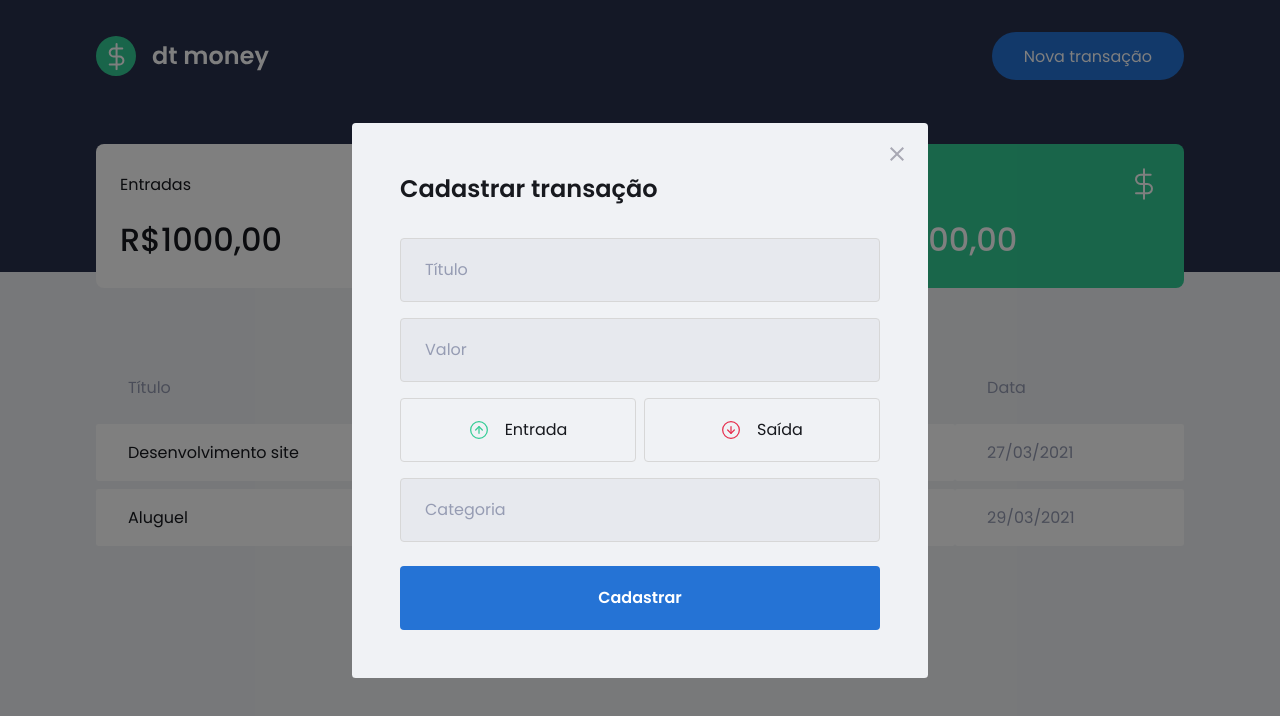
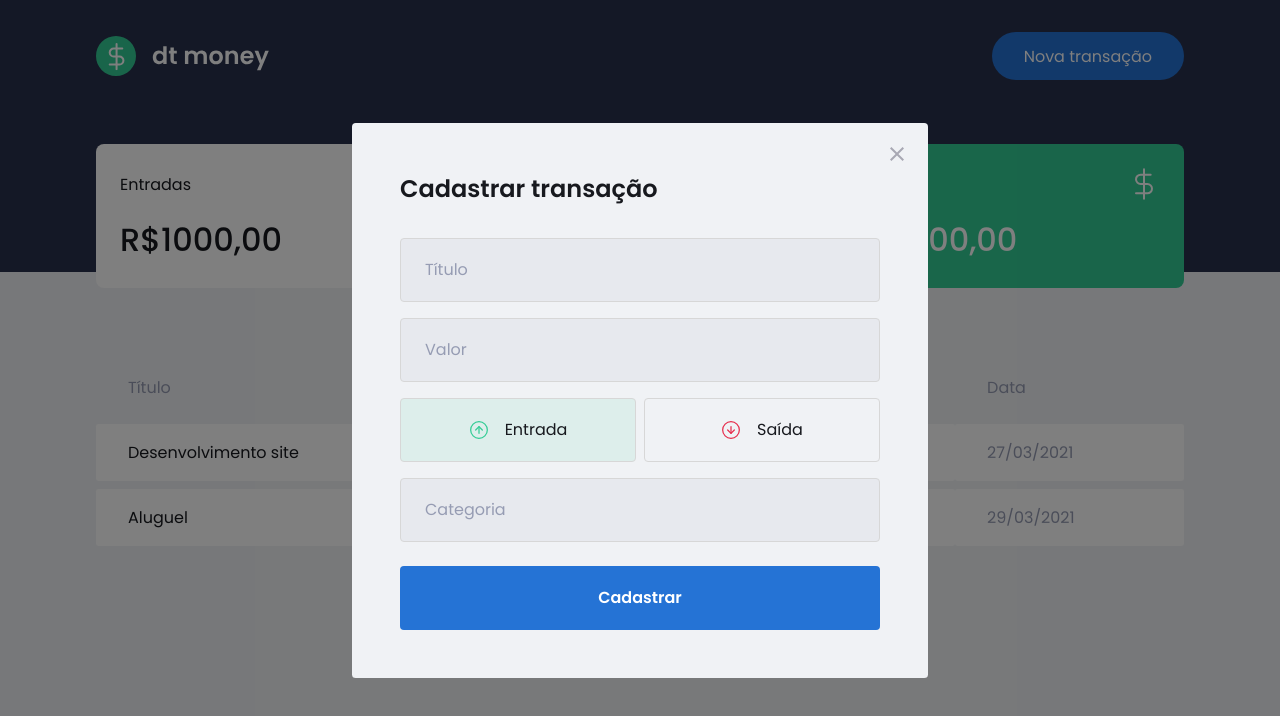
Before and after one commit to joseaugustodardengo/dtmoney, a React (Create React App) app: page / in a window 1280 px wide. Both pictures are taken after a click on the button "Nova transação". Shown: the top 716 px of the page. Built offline with nearby package versions, Linux system fonts and the light colour scheme; what miragejs would draw is missing.

Commit message:
created the operation and colors of the type buttons within the modal

```diff
--- a/src/components/NewTransactionModal/index.tsx
+++ b/src/components/NewTransactionModal/index.tsx
@@ -2,7 +2,8 @@
 import incomeImg from '../../assets/income.svg';
 import outcomeImg from '../../assets/outcome.svg';
 import closeImg from '../../assets/close.svg';
-import { Container, TransactionTypeContainer } from './styles';
+import { Container, TransactionTypeContainer, RadioBox } from './styles';
+import { useState } from 'react';
 
 interface NewTransactionProps {
   isOpen: boolean;
@@ -10,6 +11,8 @@
 }
 
 export function NewTransactionModal({ isOpen, onRequestClose }: NewTransactionProps) {
+  const [type, setType] = useState('deposit');
+
   return (
     <Modal
       isOpen={isOpen}
@@ -26,19 +29,25 @@
         <input type="text" placeholder="Título" />
         <input type="number" placeholder="Valor" />
         <TransactionTypeContainer>
-          <button
+          <RadioBox
             type="button"
+            onClick={() => { setType('deposit'); }}
+            isActive={type === 'deposit'}
+            activeColor={'green'}
           >
             <img src={incomeImg} alt="Entrada" />
             <span>Entrada</span>
-          </button>
+          </RadioBox>
 
-          <button
+          <RadioBox
             type="button"
+            onClick={() => { setType('withdraw'); }}
+            isActive={type === 'withdraw'}
+            activeColor={"red"}
           >
             <img src={outcomeImg} alt="Saída" />
             <span>Saída</span>
-          </button>
+          </RadioBox>
         </TransactionTypeContainer>
         <input type="text" placeholder="Categoria" />
         <button type="submit">Cadastrar</button>
--- a/src/components/NewTransactionModal/styles.ts
+++ b/src/components/NewTransactionModal/styles.ts
@@ -1,5 +1,5 @@
 import styled from 'styled-components';
-import { darken } from 'polished';
+import { darken, transparentize } from 'polished';
 
 export const Container = styled.form`
   h2 {
@@ -51,12 +51,26 @@
   display: grid;
   grid-template-columns: 1fr 1fr;
   gap: 0.5rem;
+`
 
-  button {
+interface RadioBoxProps {
+  isActive: boolean;
+  activeColor: 'green' | 'red';
+}
+
+const colors = {
+  green: '#33CC95',
+  red: '#E52E4D'
+}
+
+export const RadioBox = styled.button<RadioBoxProps>`
   height: 4rem;
   border: 1px solid #d7d7d7;
   border-radius: 0.25rem;
-    background: transparent;
+  background: ${(props) => props.isActive
+    ? transparentize(0.9, colors[props.activeColor])
+    : 'transparent'
+  } ;
   display: flex;
   align-items: center;
   justify-content: center;
@@ -77,5 +91,4 @@
     font-size: 1rem;
     color: var(--text-title);
   }
-  }
-`
+`;
```
Lines whose indentation alone changed are shown as unchanged.
